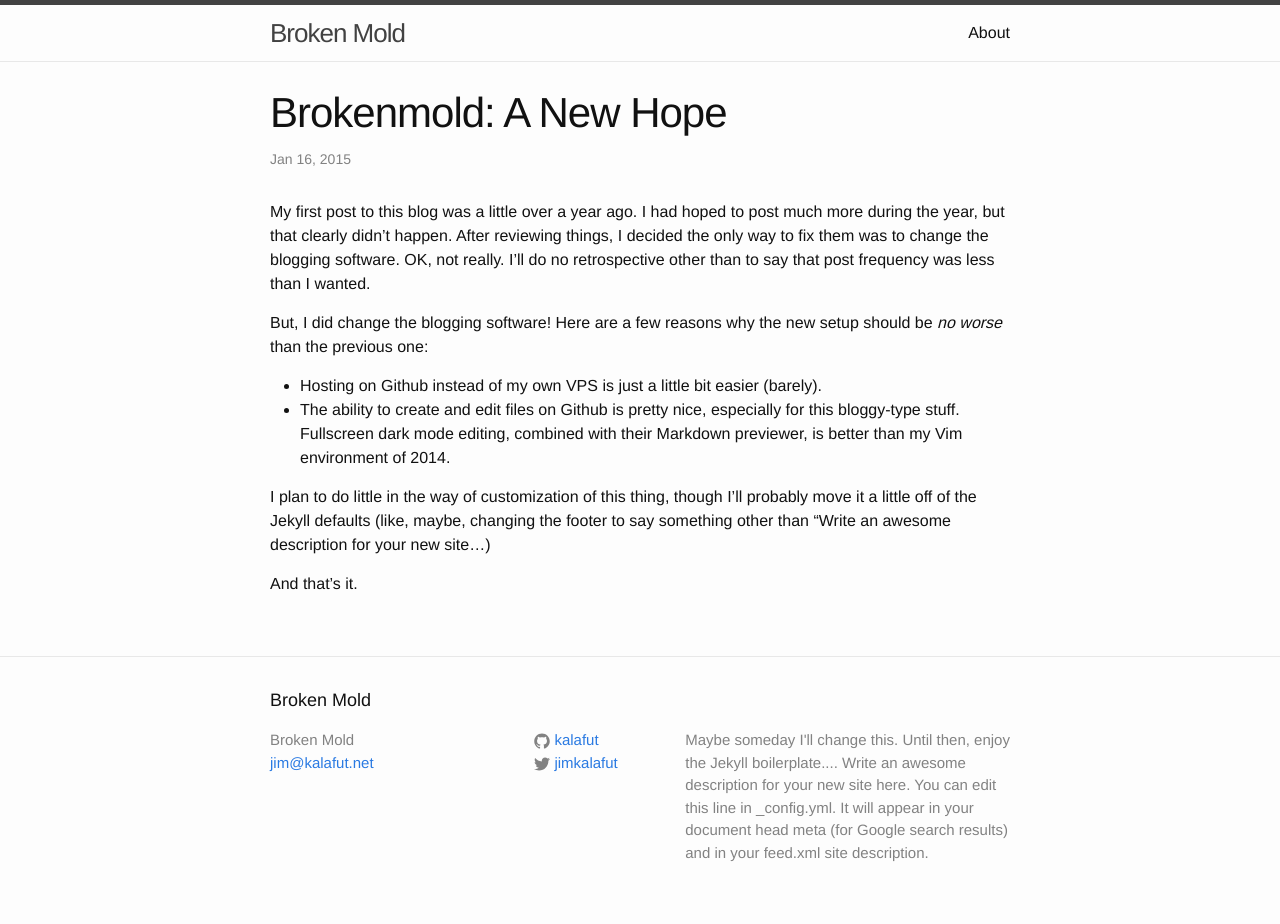
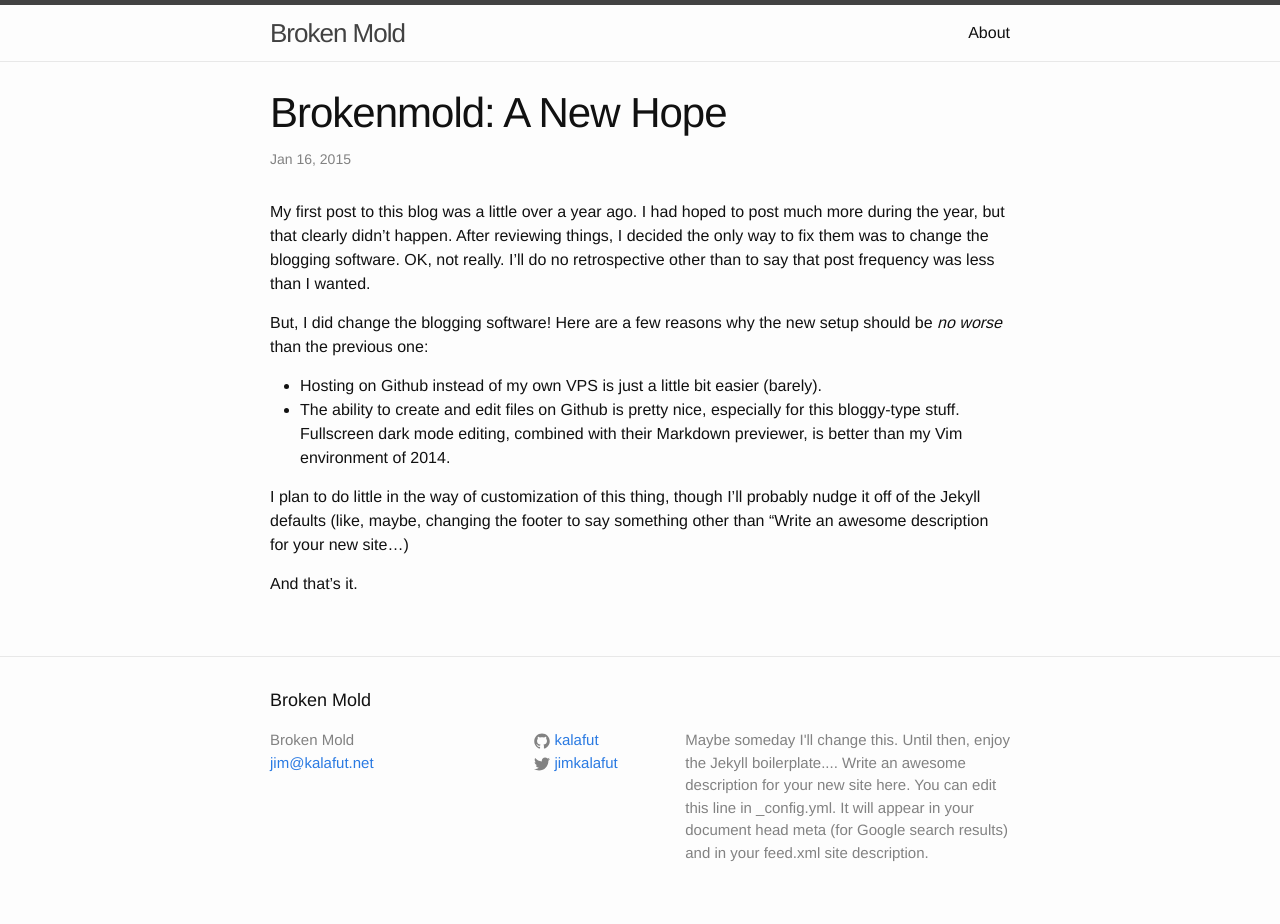
Before and after one commit to kalafut/brokenmold, a Jekyll site: the page built from _posts/2015-01-16-a-new-hope.md, in a window 1280 px wide. Built offline with Jekyll 4.4.1, drawn with Linux system fonts in a browser that asks for light colours.

Commit message:
Update 2015-01-16-a-new-hope.md

```diff
--- a/_posts/2015-01-16-a-new-hope.md
+++ b/_posts/2015-01-16-a-new-hope.md
@@ -11,6 +11,6 @@ But, I did change the blogging software! Here are a few reasons why the new setu
 * Hosting on Github instead of my own VPS is just a little bit easier (barely).
 * The ability to create and edit files on Github is pretty nice, especially for this bloggy-type stuff. Fullscreen dark mode editing, combined with their Markdown previewer, is better than my Vim environment of 2014.
 
-I plan to do little in the way of customization of this thing, though I'll probably move it a little off of the Jekyll defaults (like, maybe, changing the footer to say something other than "Write an awesome description for your new site…)
+I plan to do little in the way of customization of this thing, though I'll probably nudge it off of the Jekyll defaults (like, maybe, changing the footer to say something other than "Write an awesome description for your new site…)
 
 And that's it.
```
